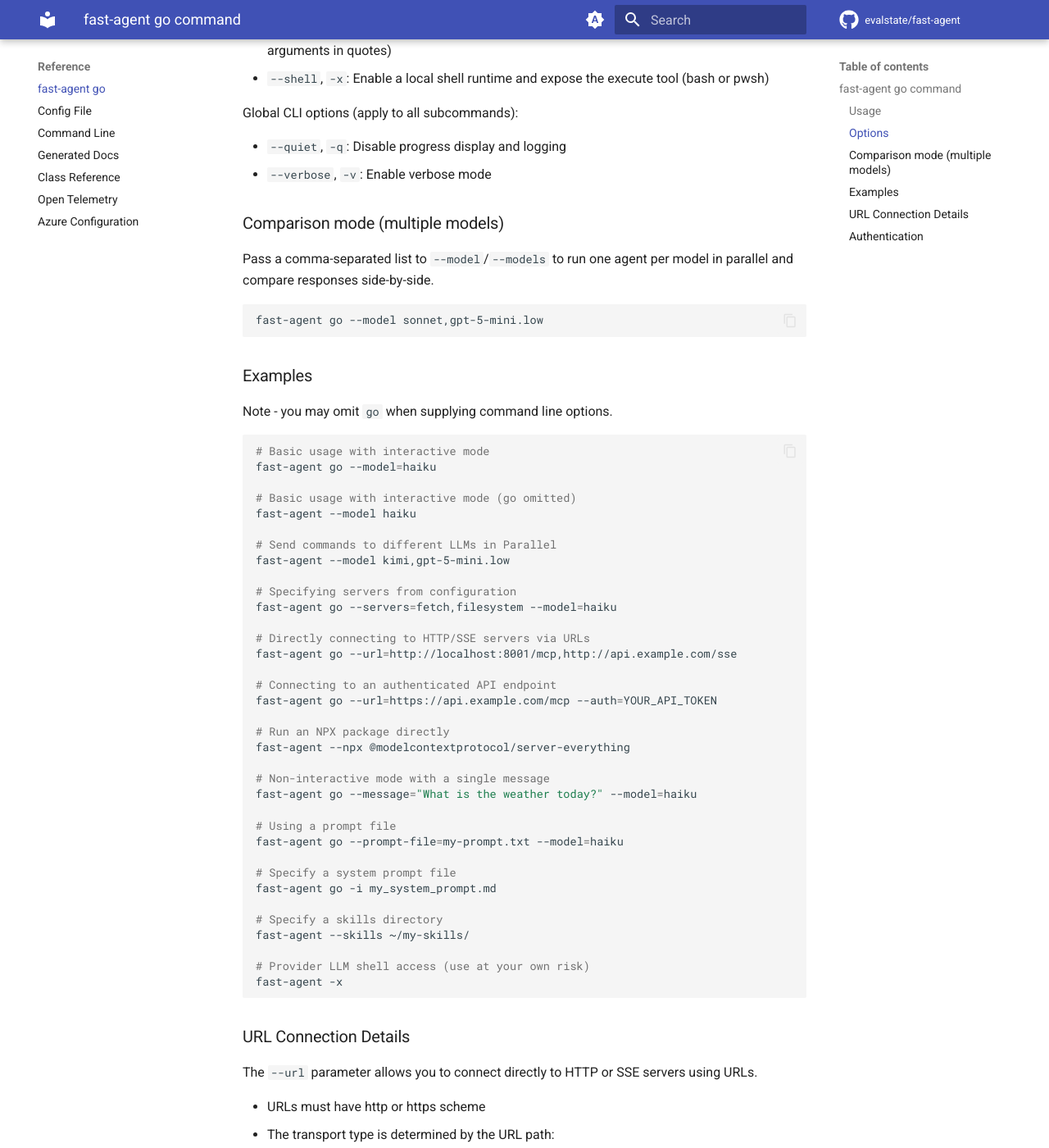
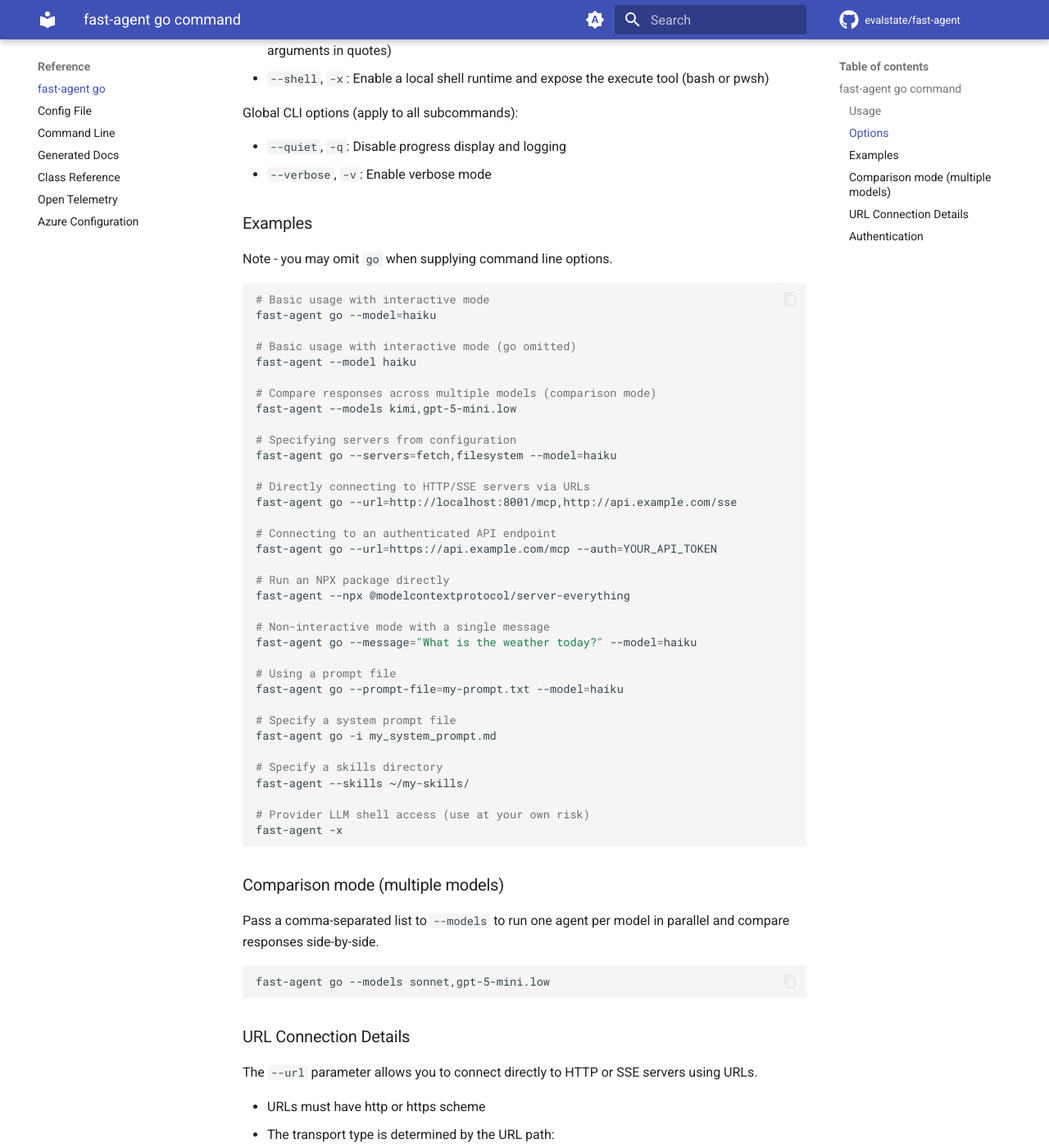
Before and after one commit to evalstate/fast-agent-docs, an MkDocs documentation site: the page built from docs/ref/go_command.md, in a window 1280 px wide and 1400 px high, scrolled down 1153 px. Shown: the whole window at 82% size. Built offline with MkDocs 1.6.1 and Material for MkDocs 9.7.7, drawn with Linux system fonts in a browser that asks for light colours; comment, search, counter and statistics services are not loaded.

Commit message:
docs: move comparison mode section after examples

````diff
--- a/docs/ref/go_command.md
+++ b/docs/ref/go_command.md
@@ -37,14 +37,6 @@
 - `--quiet`, `-q`: Disable progress display and logging
 - `--verbose`, `-v`: Enable verbose mode
 
-### Comparison mode (multiple models)
-
-Pass a comma-separated list to `--model`/`--models` to run one agent per model in parallel and compare responses side-by-side.
-
-```bash
-fast-agent go --model sonnet,gpt-5-mini.low
-```
-
 ### Examples
 
 Note - you may omit `go` when supplying command line options.
@@ -56,8 +48,8 @@
 # Basic usage with interactive mode (go omitted)
 fast-agent --model haiku
 
-# Send commands to different LLMs in Parallel
-fast-agent --model kimi,gpt-5-mini.low
+# Compare responses across multiple models (comparison mode)
+fast-agent --models kimi,gpt-5-mini.low
 
 # Specifying servers from configuration
 fast-agent go --servers=fetch,filesystem --model=haiku
@@ -88,6 +80,14 @@
 
 ```
 
+### Comparison mode (multiple models)
+
+Pass a comma-separated list to `--models` to run one agent per model in parallel and compare responses side-by-side.
+
+```bash
+fast-agent go --models sonnet,gpt-5-mini.low
+```
+
 ### URL Connection Details
 
 The `--url` parameter allows you to connect directly to HTTP or SSE servers using URLs.
````
